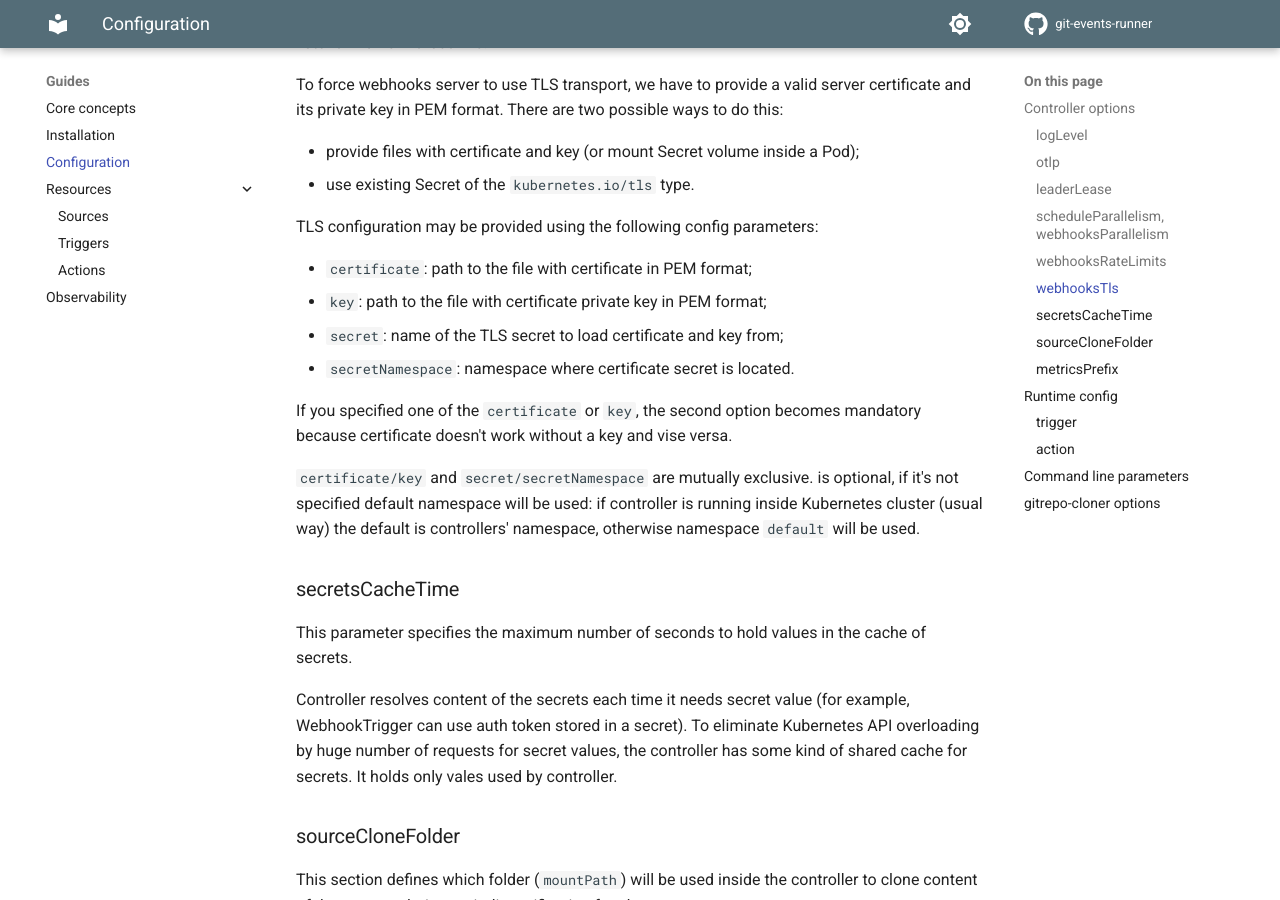
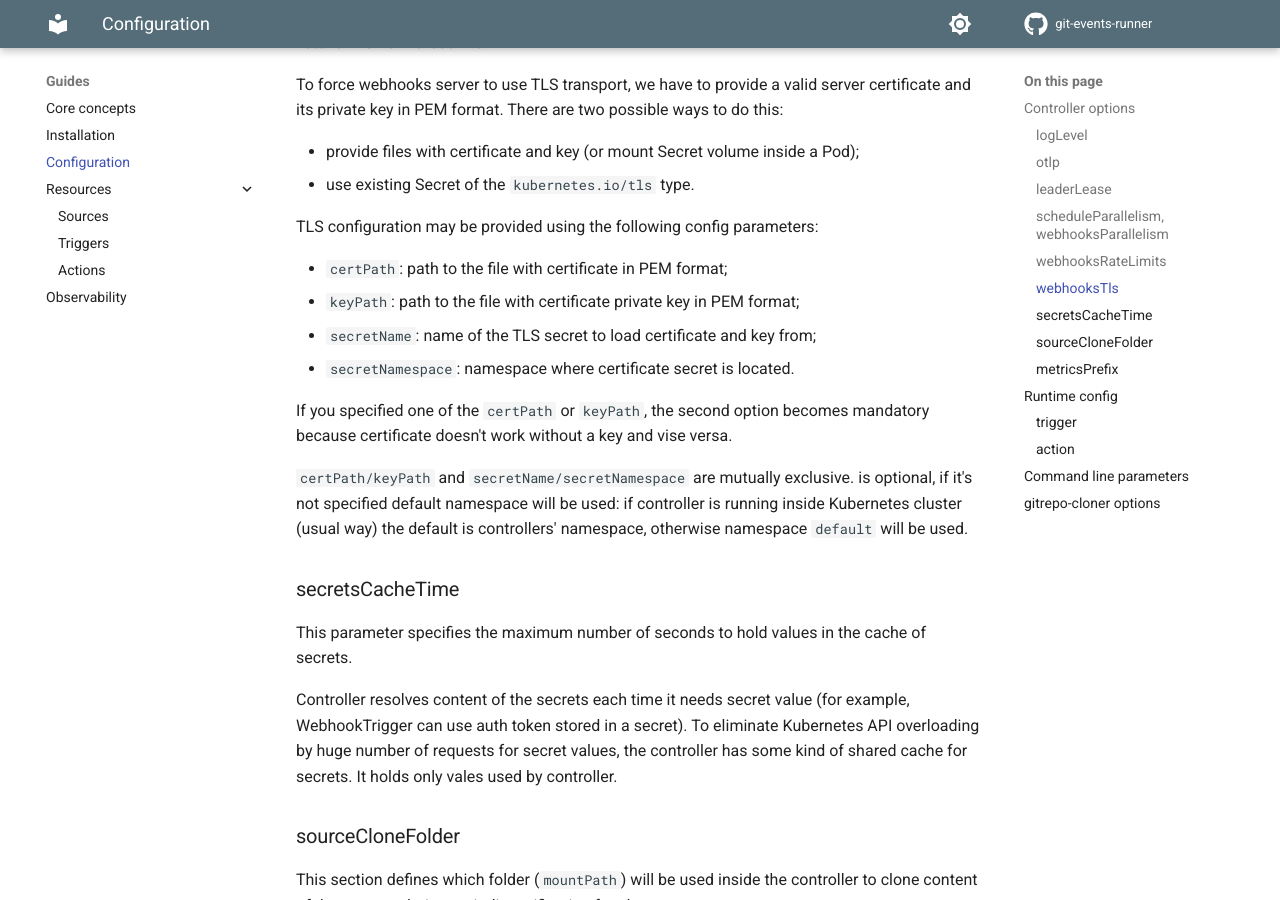
Before and after one commit to alex-karpenko/git-events-runner, an MkDocs documentation site: the page built from docs/guides/config.md, in a window 1280 px wide and 900 px high, scrolled down 1990 px. Built offline with MkDocs 1.6.1 and Material for MkDocs 9.7.7, drawn with Linux system fonts in a browser that asks for light colours; comment, search, counter and statistics services are not loaded; the version menu is left out; some of the changed text lies outside the part shown.

```diff
--- a/docs/guides/config.md
+++ b/docs/guides/config.md
@@ -83,15 +83,15 @@
 
 TLS configuration may be provided using the following config parameters:
 
-- `certificate`: path to the file with certificate in PEM format;
-- `key`: path to the file with certificate private key in PEM format;
-- `secret`: name of the TLS secret to load certificate and key from;
+- `certPath`: path to the file with certificate in PEM format;
+- `keyPath`: path to the file with certificate private key in PEM format;
+- `secretName`: name of the TLS secret to load certificate and key from;
 - `secretNamespace`: namespace where certificate secret is located.
 
-If you specified one of the `certificate` or `key`, the second option becomes mandatory because certificate doesn't work
+If you specified one of the `certPath` or `keyPath`, the second option becomes mandatory because certificate doesn't work
 without a key and vise versa.
 
-`certificate/key` and `secret/secretNamespace` are mutually exclusive.
+`certPath/keyPath` and `secretName/secretNamespace` are mutually exclusive.
 is optional, if it's not specified default namespace will be used: if controller is running inside Kubernetes cluster
 (usual way) the default is controllers' namespace, otherwise namespace `default` will be used.
 
@@ -133,7 +133,7 @@
 This section defines lots of defaults of action jobs.
 
 | Parameter name                    | Default value                                                                  | Description                                                                                                                                |
-|-----------------------------------|--------------------------------------------------------------------------------|--------------------------------------------------------------------------------------------------------------------------------------------|
+| --------------------------------- | ------------------------------------------------------------------------------ | ------------------------------------------------------------------------------------------------------------------------------------------ |
 | ttlSecondsAfterFinished           | 7200                                                                           | Default time to leave of Job after finishing. After this time Jobs will be removed from the cluster with its Pod. Useful fo debug purpose. |
 | activeDeadlineSeconds             | 3600                                                                           | Default time limit to run Job. After this time incomplete Job will be terminated.                                                          |
 | maxRunningJobs                    | 16                                                                             | Maximum number of simultaneously running Jobs, per controller replica. Jobs that can't be running will be queued and waiting.              |
```
Also changed, not shown: other parts of docs/guides/config.md (+2 -2 lines), 2 other files.
